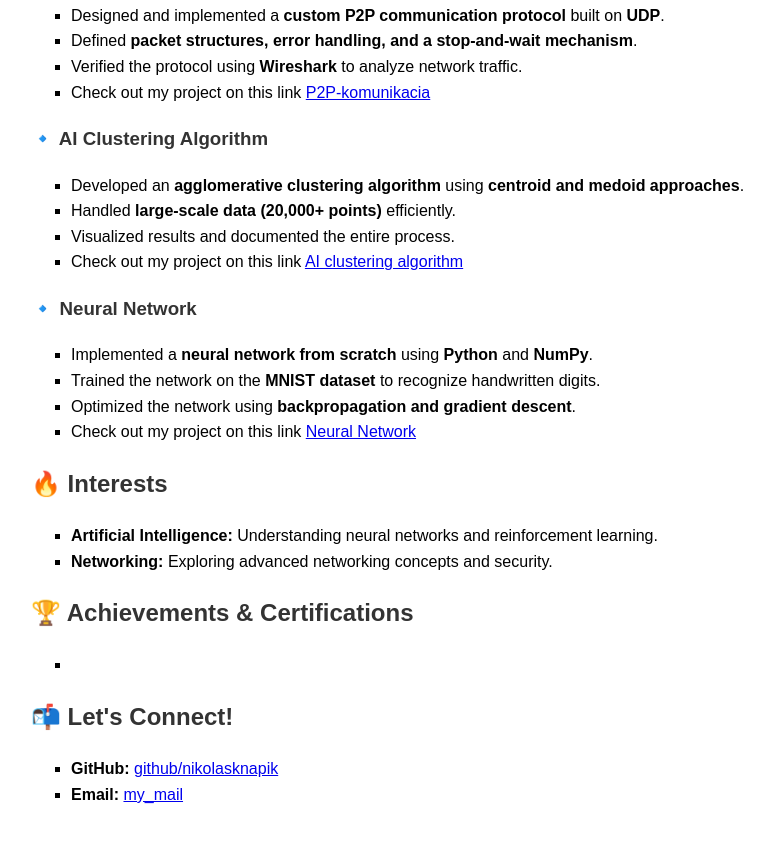
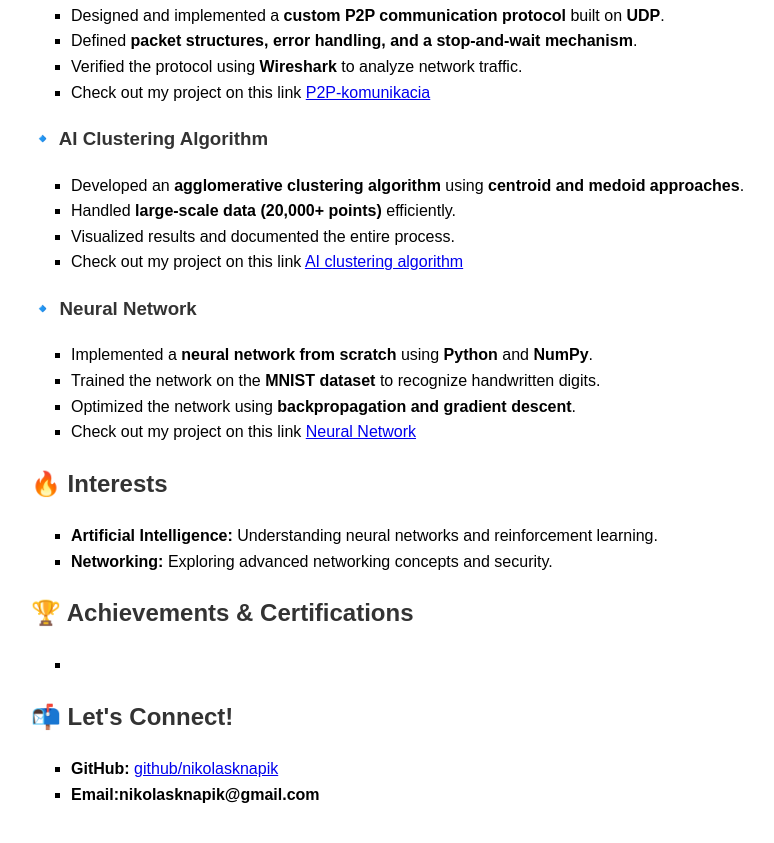
Before and after one commit to nikolasknapik/nikolasknapik.github.io, a plain HTML site: page index.html in a window 1280 px wide. Shown: the part 494-1337 px from the top of the page, without its empty margins (9-783 px from the left). Drawn offline with Linux system fonts and the light colour scheme.

Commit message:
Update index.html

```diff
--- a/index.html
+++ b/index.html
@@ -66,7 +66,7 @@
     <h2>📬 Let's Connect!</h2>
     <ul>
         <li><strong>GitHub:</strong> <a href="https://github.com/nikolasknapik">github/nikolasknapik</a></li>
-        <li><strong>Email:</strong> <a href="nikolasknapik@gmail.com">my_mail</a></li>
+        <li><strong>Email:nikolasknapik@gmail.com</li>
     </ul>
 
 </body>
```
